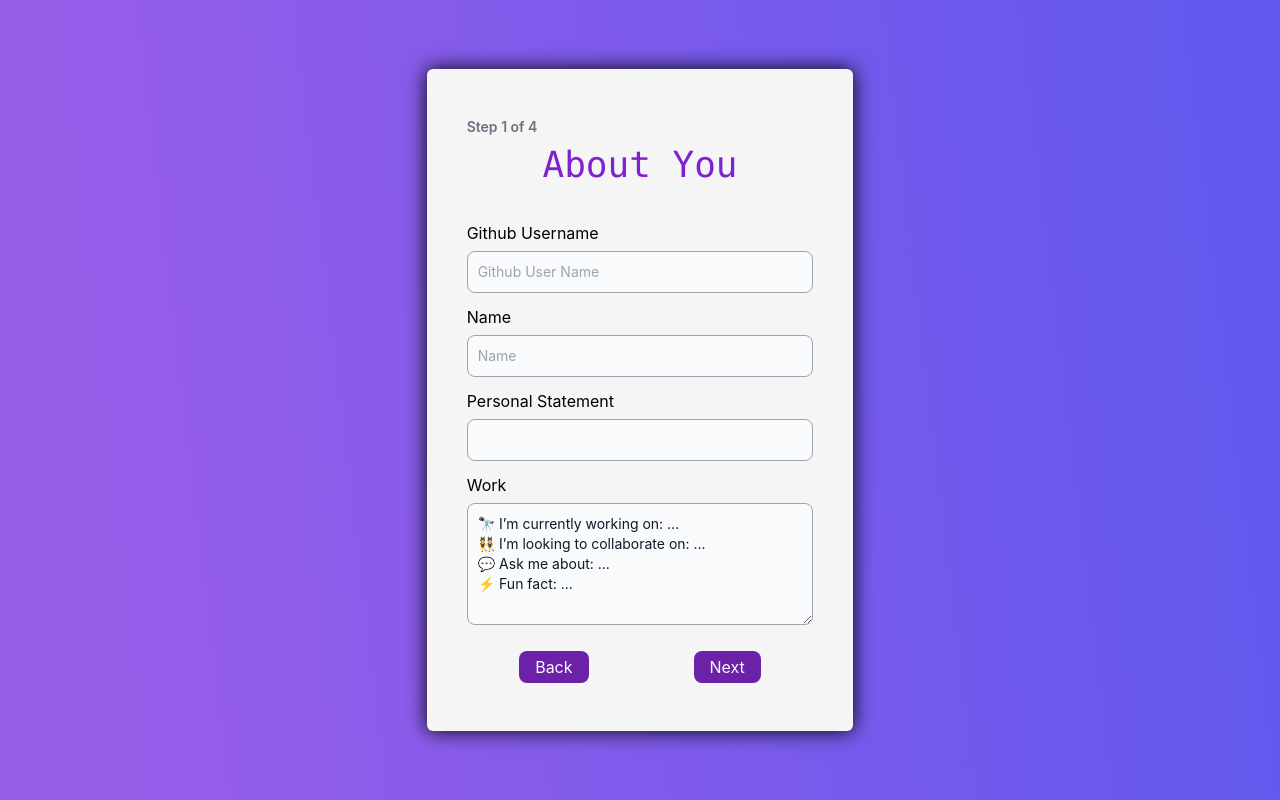
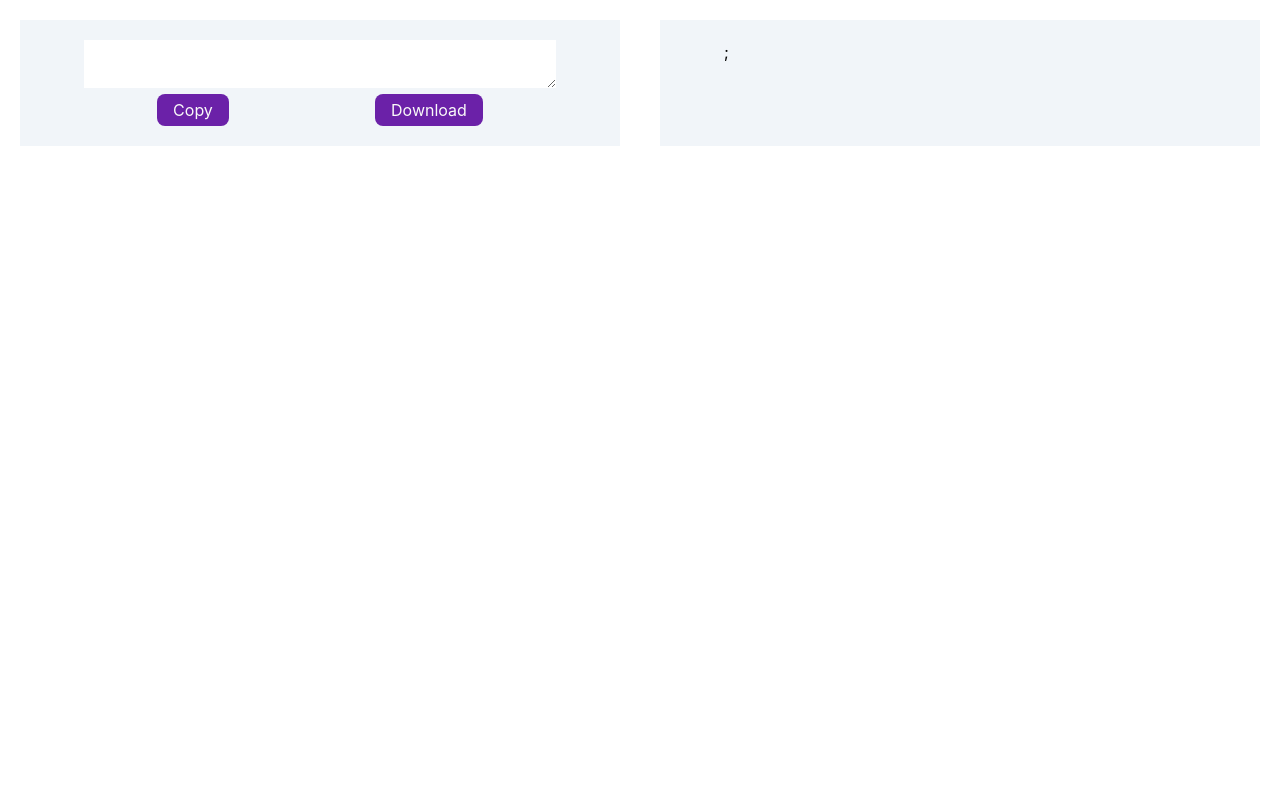
Before and after one commit to RukshanDias/GitHub-ReadMe-Generator, a React (Create React App) app in the folder client/: page /generate in a window 1280 px wide. Built offline with nearby package versions, Linux system fonts and the light colour scheme; the HTML template or start-up script is replaced by a standard one.

Commit message:
add context

```diff
--- a/client/src/App.js
+++ b/client/src/App.js
@@ -1,13 +1,23 @@
-import React from 'react'
-import FormCard from './components/Form/FormCard'
-import './App.css'
+import React from "react";
+import { useState } from "react";
+import { BrowserRouter, Routes, Route } from "react-router-dom";
+import "./App.css";
+import Home from "./Pages/Home";
+import Generate from "./Pages/Generate";
+import MarkdownContext from "./context/MarkdownContext";
 
 const App = () => {
-  return (
-    <div className='App flex justify-center items-center min-h-screen'>
-      <FormCard />
-    </div>
-  )
-}
+    const [responseData, setResponseData] = useState(null);
+    return (
+        <MarkdownContext.Provider value={{ responseData, setResponseData }}>
+            <BrowserRouter>
+                <Routes>
+                    <Route exact path="/" element={<Home />} />
+                    <Route exact path="/generate" element={<Generate />} />
+                </Routes>
+            </BrowserRouter>
+        </MarkdownContext.Provider>
+    );
+};
 
-export default App
+export default App;
--- /dev/null
+++ b/client/src/context/MarkdownContext.js
@@ -0,0 +1,5 @@
+import { createContext } from "react";
+
+const MarkdownContext = createContext();
+
+export default MarkdownContext;
```
